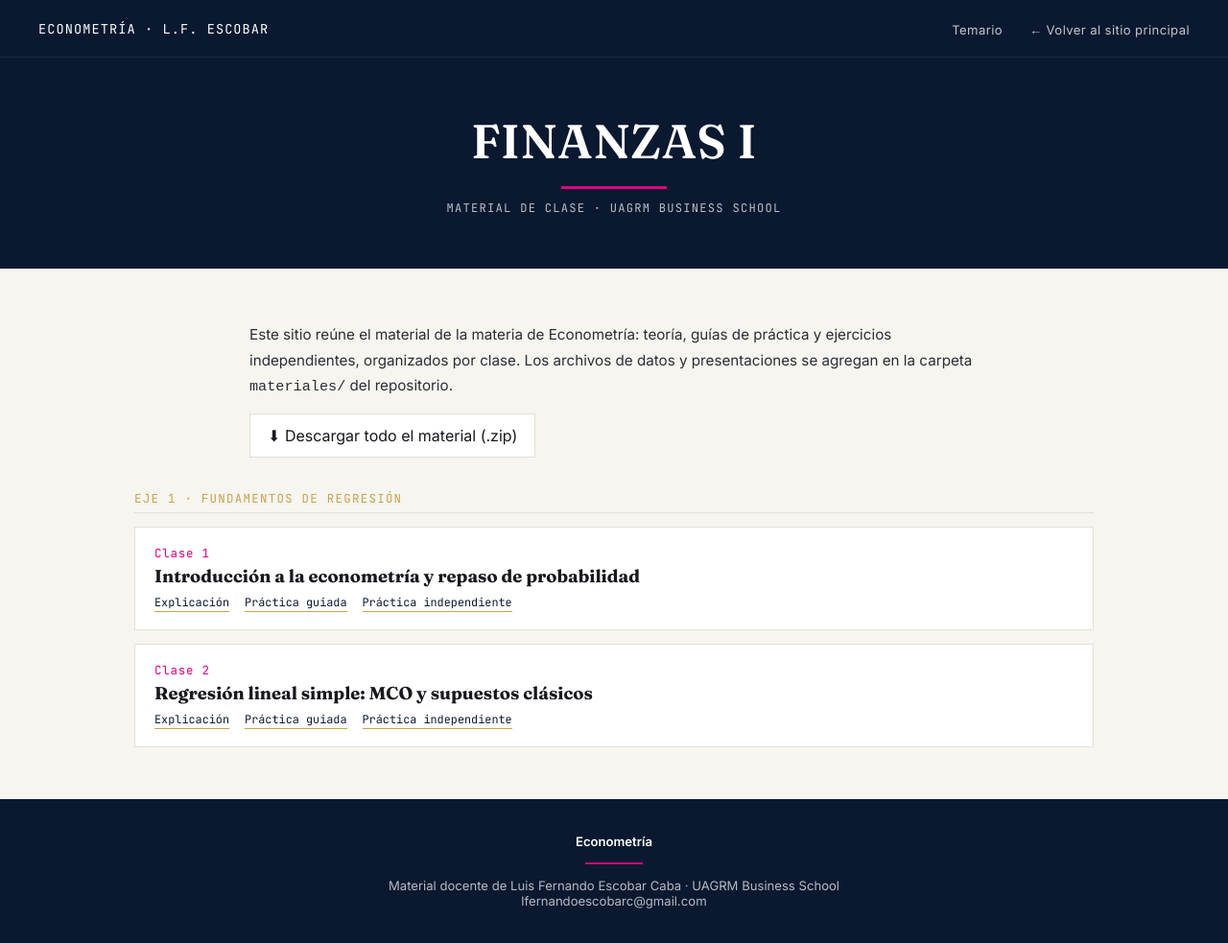
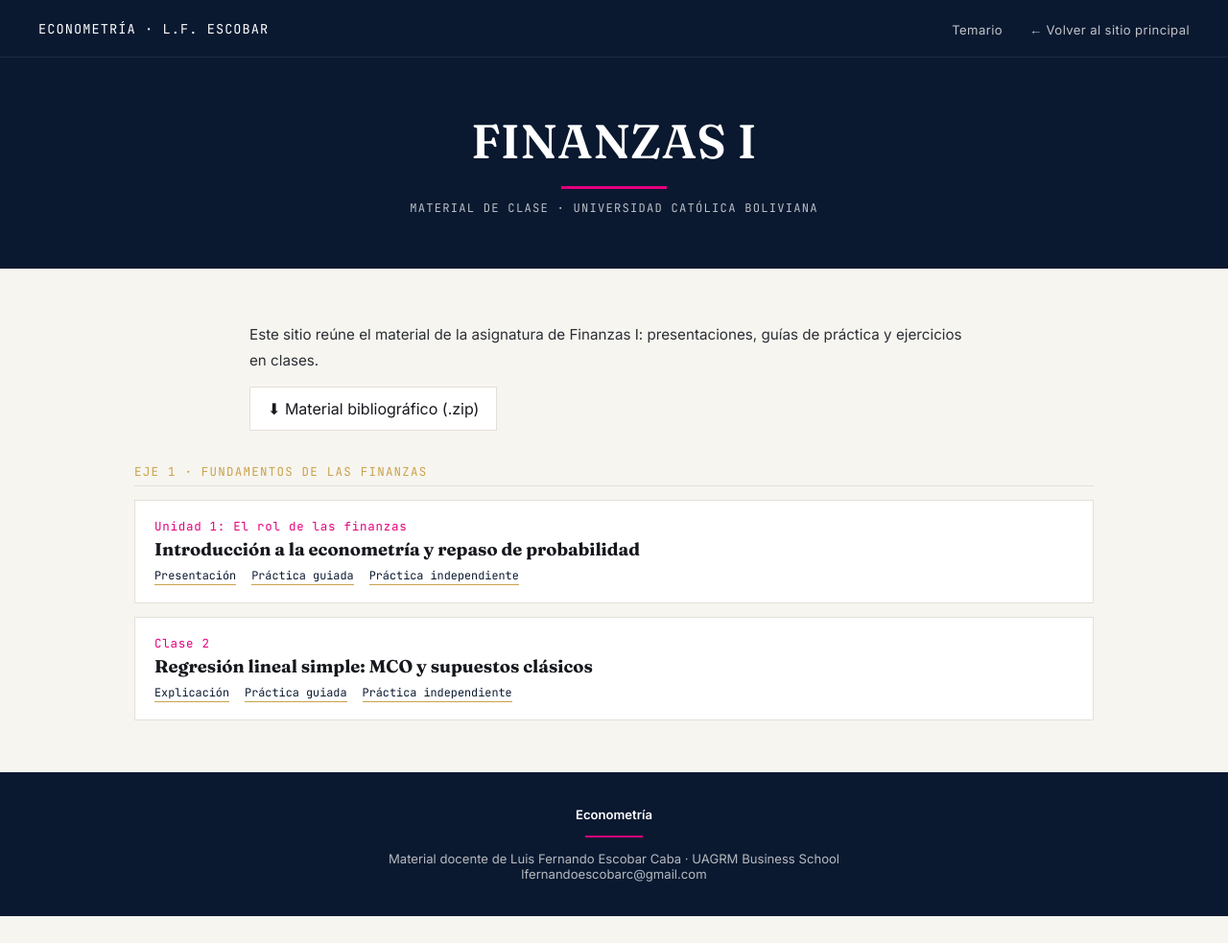
Before and after one commit to LFernandoEscobarC/finanzas, a Jekyll site: the page built from index.md, in a window 1280 px wide and 983 px high. Shown: the whole window at 96% size. Built offline with Jekyll 4.4.1, drawn with Linux system fonts in a browser that asks for light colours.

Commit message:
Update index.md

```diff
--- a/index.md
+++ b/index.md
@@ -6,35 +6,32 @@ title: Temario
   <div class="hero-inner">
     <h1>FINANZAS I</h1>
     <div class="hero-rule"></div>
-    <div class="hero-role">Material de clase · UAGRM Business School</div>
+    <div class="hero-role">Material de clase · Universidad Católica Boliviana</div>
   </div>
 </div>
 
 <main>
   <section style="max-width:760px; margin:0 auto 30px;">
     <p style="font-size:.95rem; line-height:1.75; color:#2b2e34;">
-      Este sitio reúne el material de la materia de Econometría: teoría, guías
-      de práctica y ejercicios independientes, organizados por clase.
-      Los archivos de datos y presentaciones se agregan en la carpeta
-      <code>materiales/</code> del repositorio.
+      Este sitio reúne el material de la asignatura de Finanzas I: presentaciones, guías de práctica y ejercicios en clases.
     </p>
     <p style="margin-top:14px;">
       <a class="card" style="display:inline-block; padding:12px 18px;"
-         href="https://github.com/Lufesc/econometria/archive/refs/heads/main.zip">
-         ⬇ Descargar todo el material (.zip)
+         href="[https://github.com/Lufesc/econometria/archive/refs/heads/main.zip](https://raw.githack.com/Lufesc/IFI211SII26/main/Material%20bibliogr%C3%A1fico.zip)">
+         ⬇ Material bibliográfico (.zip)
       </a>
     </p>
   </section>
 
-  <div class="axis-title">Eje 1 · Fundamentos de regresión</div>
+  <div class="axis-title">Eje 1 · Fundamentos de las finanzas</div>
   <ul class="class-list">
     <li class="class-item">
-      <div class="cnum">Clase 1</div>
+      <div class="cnum">Unidad 1: El rol de las finanzas</div>
       <h3>Introducción a la econometría y repaso de probabilidad</h3>
       <div class="mat-links">
-        <a href="{{ '/clases/clase-1/' | relative_url }}">Explicación</a>
-        <a href="{{ '/clases/clase-1/#practica-guiada' | relative_url }}">Práctica guiada</a>
-        <a href="{{ '/clases/clase-1/#practica-independiente' | relative_url }}">Práctica independiente</a>
+        <a href="https://raw.githack.com/Lufesc/IFI211SII26/main/Contenido/Unidad1_RolFinanzas.pdf">Presentación</a>
+        <a href="">Práctica guiada</a>
+        <a href="">Práctica independiente</a>
       </div>
     </li>
     <li class="class-item">
```
